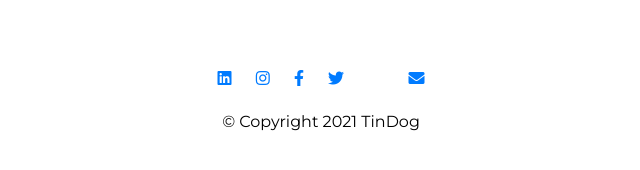
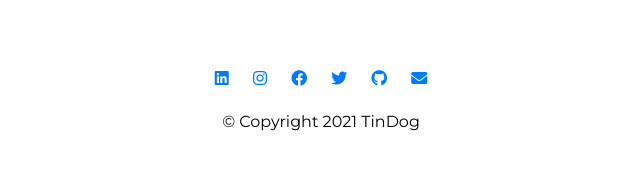
Before and after one commit to Vijay-Janarthanan/Tindog, a plain HTML site: page index.html in a window 1280 px wide. Shown: the part 3406-3576 px from the top of the page, 319-959 px from the left. Drawn offline with nearby package versions, Linux system fonts and the light colour scheme.

Commit message:
Update index.html

```diff
--- a/index.html
+++ b/index.html
@@ -204,9 +204,9 @@
   <footer id="footer">
     <a href="https://www.linkedin.com/in/vijay-j-200879b8"><i class="social-icon fab fa-linkedin"></i></a>
     <a href="htttps://www.instagram.com/vijayjanarthanan"><i class="social-icon fab fa-instagram"></i></a>
-    <a href="https://www.facebook.com/vijay.janarthanan.52"><i class="social-icon fab fa-facebook-f"></i></a>
+    <a href="https://www.facebook.com/vijay.janarthanan.52"><i class="social-icon fab fa-facebook"></i></a>
     <a href="https://twitter.com/vijaybfriendly"><i class="social-icon fab fa-twitter"></i></a>
-    <a href="https://github.com/Vijay-Janarthanan"><i class="social-icon fa fa-github"></i></a>
+    <a href="https://github.com/Vijay-Janarthanan"><i class="social-icon fab fa-github"></i></a>
     <a href="mailto:vijaybfriendly@gmail.com"><i class="social-icon fas fa-envelope"></i></a>
     <p>© Copyright 2021 TinDog</p>
 
```
